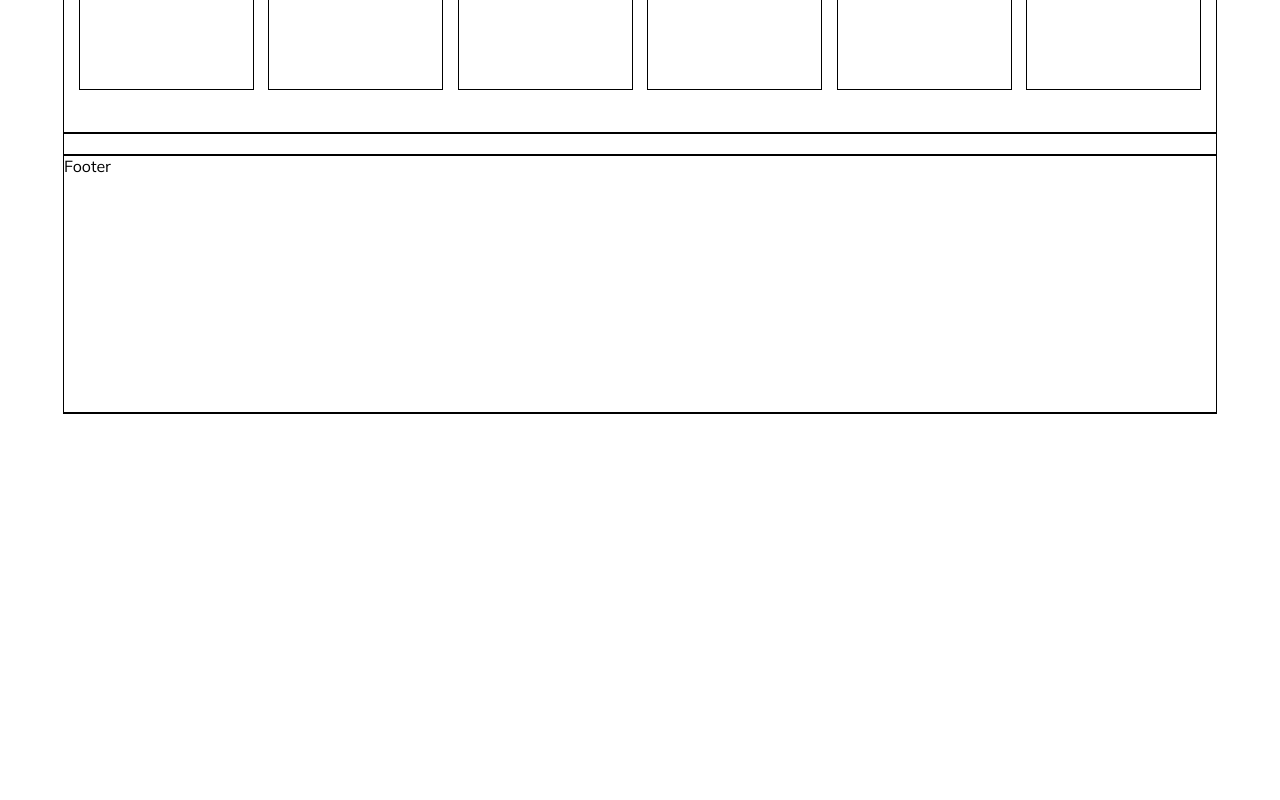
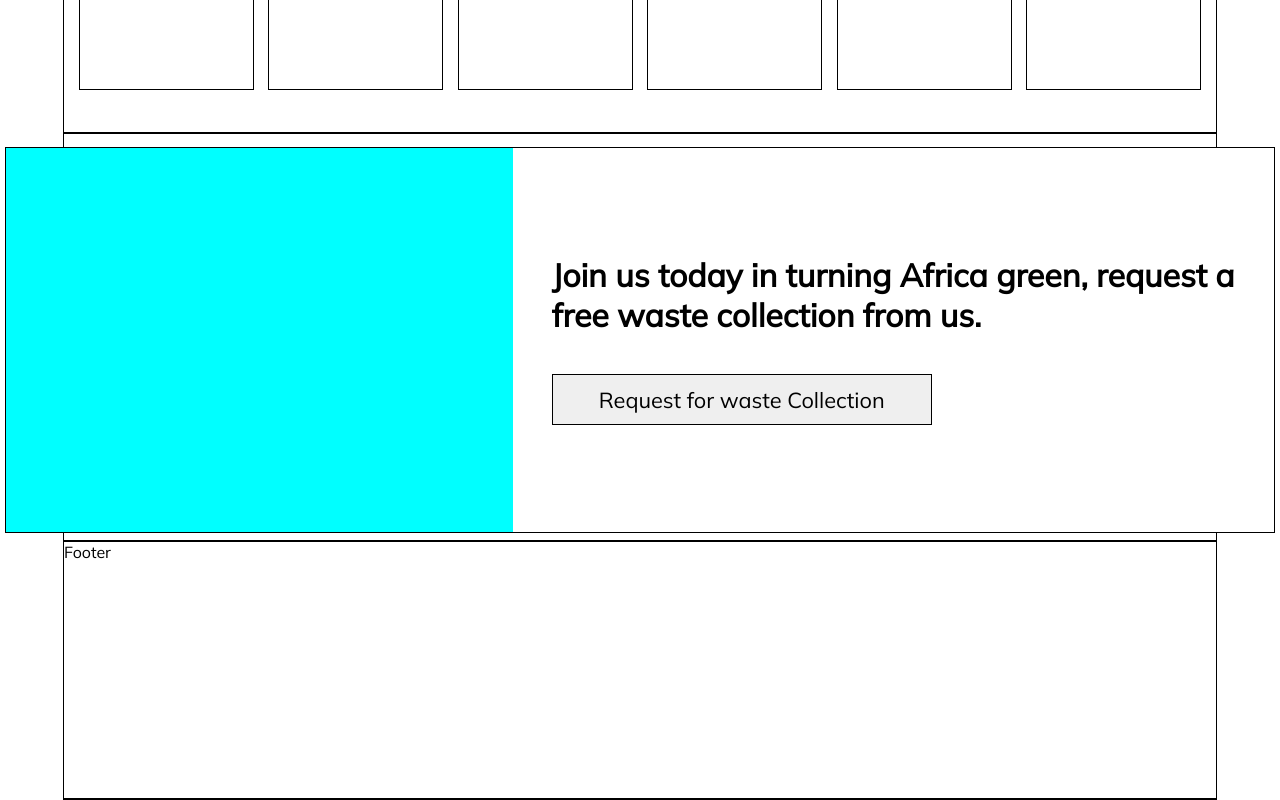
Before and after one commit to MokuaEnock/greenly, a React (Create React App) app: page / in a window 1280 px wide. Shown: the part 2747-3547 px from the top of the page. Before the commit the page ends 3161 px from the top, so only its background shows below. Built offline with nearby package versions, Linux system fonts and the light colour scheme.

Commit message:
create skeleton for request section

```diff
--- a/src/pages/landing/landing.css
+++ b/src/pages/landing/landing.css
@@ -470,3 +470,44 @@
     border: thin solid black;
 
 }
+
+#request {
+    width: 110%;
+    height: 30vw;
+    border: thin solid black;
+    background-color: white;
+    display: flex;
+    flex-direction: row;
+    align-items: center;
+    justify-content: space-evenly;
+}
+
+#request>#image {
+    width: 40%;
+    height: 100%;
+    background-color: aqua;
+}
+
+#request>#detail {
+    width: 60%;
+    height: 100%;
+    font-weight: bold;
+    font-size: 2.5vw;
+    display: flex;
+    flex-direction: column;
+    align-items: flex-start;
+    justify-content: center;
+}
+
+#request>#detail>* {
+    margin-left: 3vw;
+}
+
+#request>#detail>button {
+    margin-top: 3vw;
+    width: 50%;
+    height: 4vw;
+    font-size: 1.7vw;
+    border: thin solid black;
+
+}
--- a/src/pages/landing/landing.js
+++ b/src/pages/landing/landing.js
@@ -164,7 +164,16 @@ export default function Landing() {
         </div>
       </section>
 
-      <section id="request"></section>
+      <section id="request">
+        <div id="image"></div>
+        <div id="detail">
+          <span>
+            Join us today in turning Africa green, request a <br />
+            free waste collection from us.
+          </span>
+          <button>Request for waste Collection</button>
+        </div>
+      </section>
     </main>
   );
 }
```
